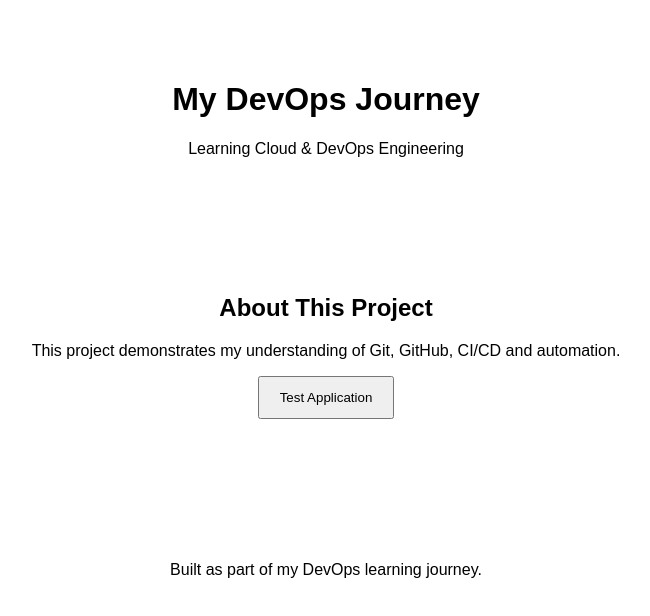
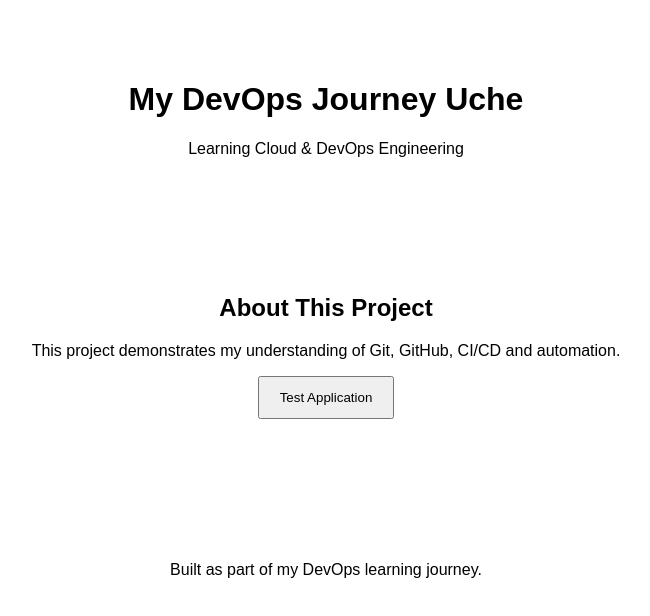
Before and after one commit to AnabaUC/devops-portfolio-cicd, a website: page src/index.html in a window 1280 px wide. Shown: the whole page, without its empty margins (314-964 px from the left). Drawn offline with Linux system fonts and the light colour scheme.

Commit message:
improve portfolio introduction

```diff
--- a/src/index.html
+++ b/src/index.html
@@ -10,7 +10,7 @@
 <body>
 
     <header>
-        <h1>My DevOps Journey</h1>
+        <h1>My DevOps Journey Uche</h1>
         <p>Learning Cloud & DevOps Engineering</p>
     </header>
 
```
